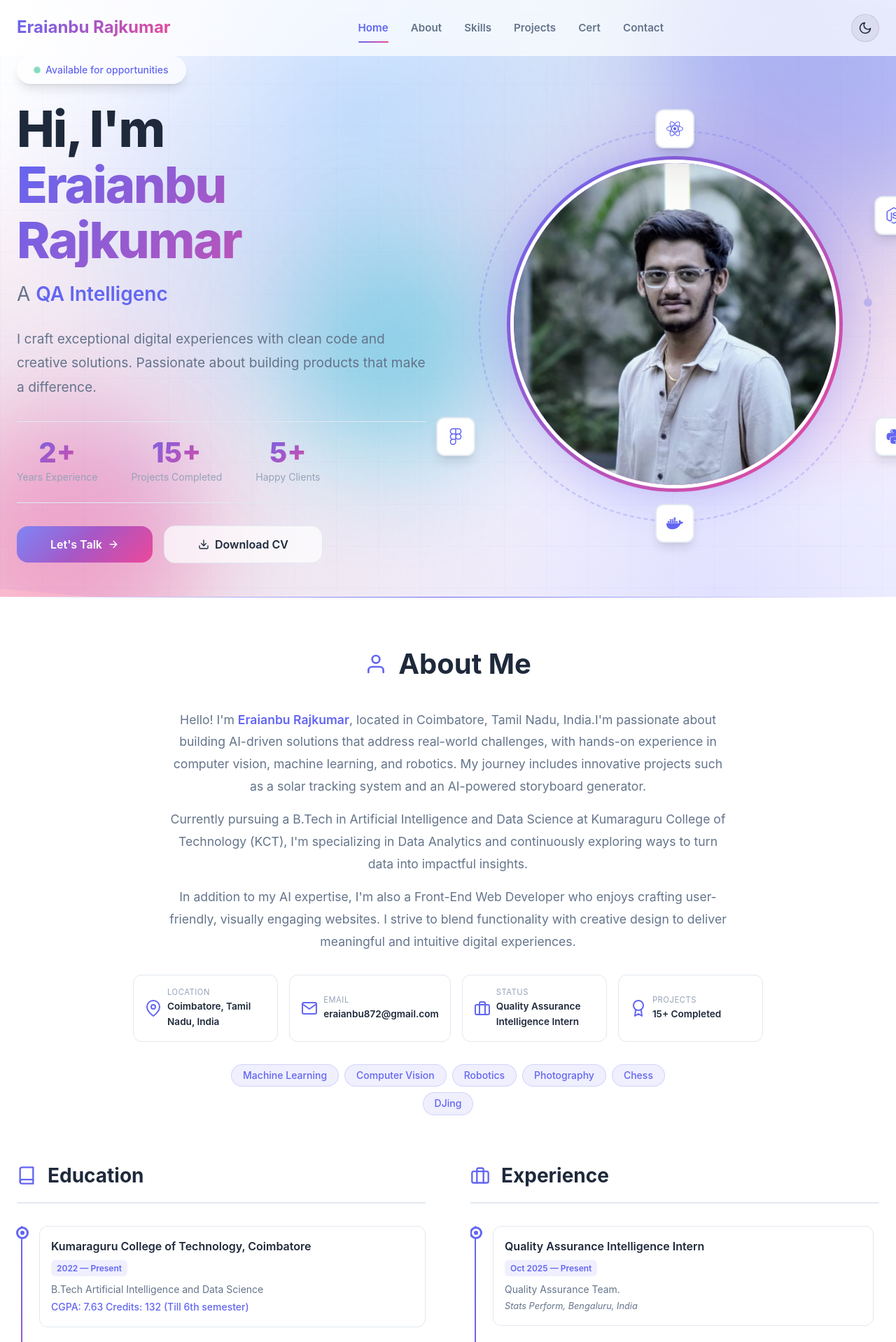
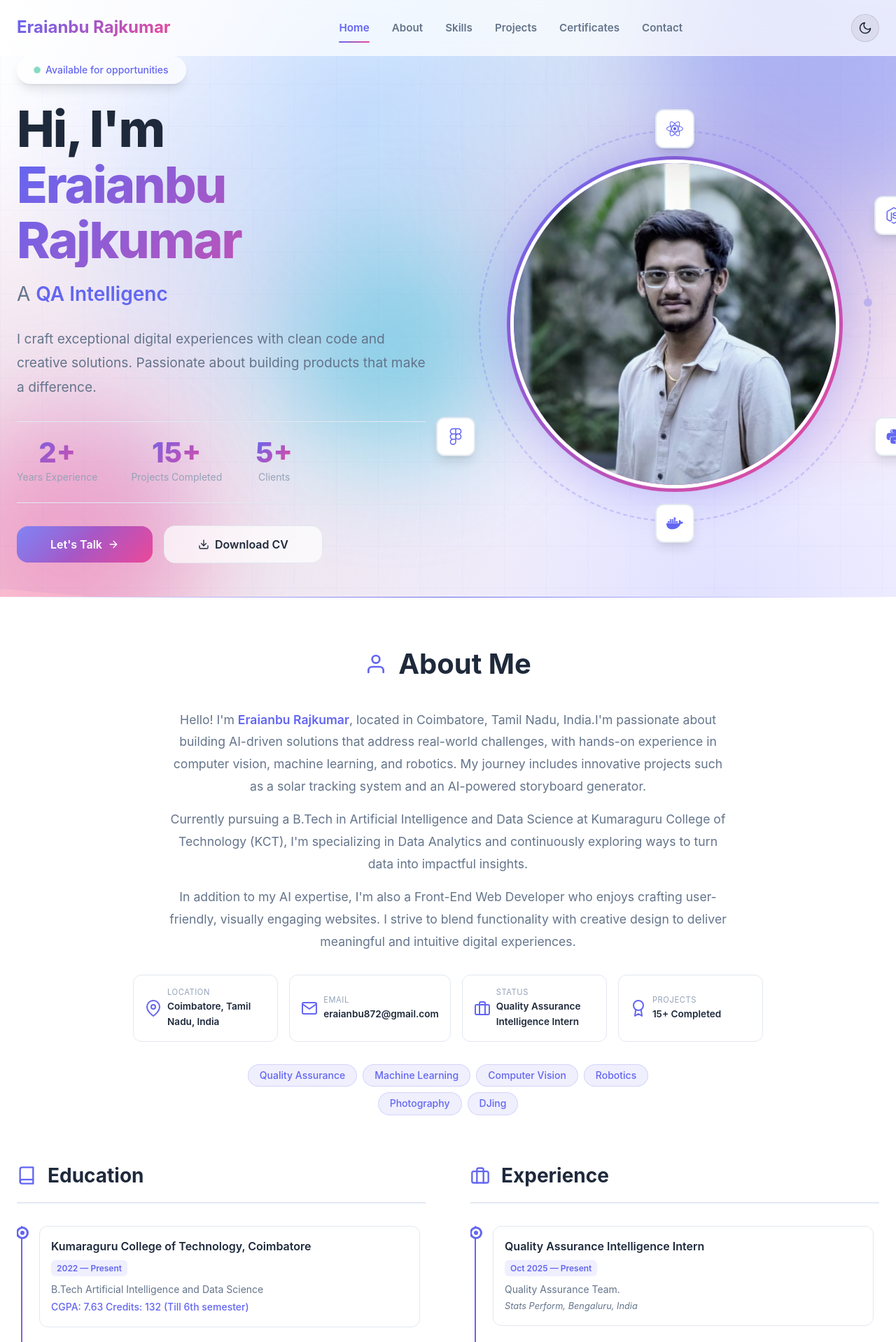
Before and after one commit to erai221203/my-portfolio, a React (Vite) app: page /#home in a window 1280 px wide. Shown: the top 1918 px of the page at 70% size. Built offline with nearby package versions, Linux system fonts and the light colour scheme.

Commit message:
fix: update navigation label and improve About section layout

```diff
--- a/src/data/index.ts
+++ b/src/data/index.ts
@@ -5,7 +5,7 @@ export const navItems: NavItem[] = [
   { label: 'About', href: '#about' },
   { label: 'Skills', href: '/skills' },
   { label: 'Projects', href: '#projects' },
-  { label: 'Cert', href: '/certificates' },
+  { label: 'Certificates', href: '/certificates' },
   { label: 'Contact', href: '#contact' },
 ]
 
@@ -299,7 +299,7 @@ export const serviceIcons = {
 // Section-specific display content
 export const aboutSectionData = {
   title: 'About Me',
-  interests: ['Machine Learning', 'Computer Vision', 'Robotics', 'Photography', 'Chess', 'DJing'],
+  interests: ['Quality Assurance','Machine Learning', 'Computer Vision', 'Robotics', 'Photography', 'DJing'],
   stats: {
     projectsCompleted: '15+ Completed',
     fallbackStatus: 'Professional',
@@ -324,7 +324,7 @@ export const heroSectionData = {
   stats: [
     { value: '2+', label: 'Years Experience' },
     { value: '15+', label: 'Projects Completed' },
-    { value: '5+', label: 'Happy Clients' },
+    { value: '5+', label: 'Clients' },
   ],
   cta: {
     primary: "Let's Talk",
--- a/src/sections/About/About.tsx
+++ b/src/sections/About/About.tsx
@@ -107,6 +107,7 @@ function About() {
               <h2 className={styles.columnTitle}>{aboutSectionData.labels.education}</h2>
             </motion.div>
 
+            <div className={styles.timelineScroll}>
               <div className={styles.timeline}>
                 {educationData.map((item, index) => (
                   <motion.div
@@ -123,6 +124,7 @@ function About() {
                     </div>
                   </motion.div>
                 ))}
+              </div>
             </div>
           </motion.div>
 
--- a/src/sections/Certificates/Certificates.tsx
+++ b/src/sections/Certificates/Certificates.tsx
@@ -61,7 +61,7 @@ function Certificates() {
   ]
 
   return (
-    <section id="cert" className={`section ${styles.certificates}`}>
+    <section id="certificates" className={`section ${styles.certificates}`}>
       <div className="container">
         <motion.div
           className={styles.certificatesHeader}
```
Lines whose indentation alone changed are shown as unchanged.
